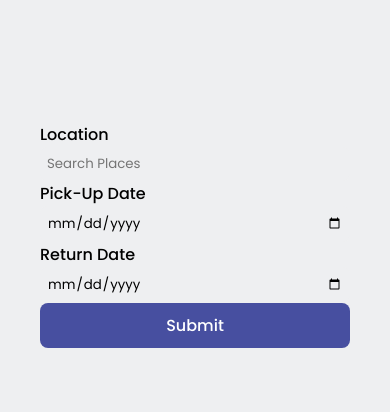
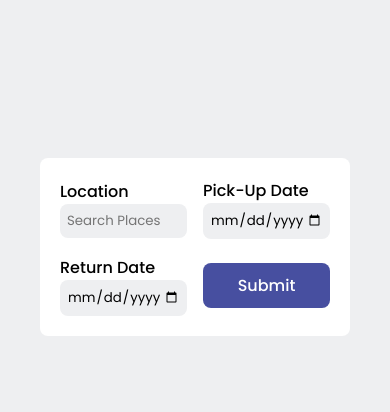
Before and after one commit to alsouhardyo/Car-Rental-Website, a plain HTML site: page index.html in a window 390 px wide. Shown: the part 432-844 px from the top of the page. Drawn offline with nearby package versions, Linux system fonts and the light colour scheme.

Commit message:
Add files via upload

```diff
--- a/CSS/homepage.css
+++ b/CSS/homepage.css
@@ -147,7 +147,7 @@ header .logo .header-img {
     width: 100px;
     height: auto;
 }
-.booking-container #form {
+.booking-container .form {
     display: flex;
     flex-wrap: wrap;
     align-items: center;
@@ -211,7 +211,7 @@ header .logo .header-img {
         position: relative;
         bottom: 30px;
     }
-    .booking-container #form {
+    .booking-container .form {
         bottom: 1rem;
     }
     .booking-items .submit-btn {
@@ -247,7 +247,7 @@ header .logo .header-img {
     .hero-items{
         bottom: 30px;
     }
-     .booking-container #form {
+     .booking-container .form {
         bottom: 1rem;
         left: 40px;
     }
@@ -265,7 +265,7 @@ header .logo .header-img {
     .home-page {
         grid-template-columns: 1fr;
     }
-    .booking-container #form {
+    .booking-container .form {
         position: unset;
     }
     header .navbar {
@@ -274,7 +274,7 @@ header .logo .header-img {
     .hero-items{
         bottom: 0px;
     }
-     .booking-container #form {
+     .booking-container .form {
         bottom: 0.5rem;
         left: 50px;
     }
```
